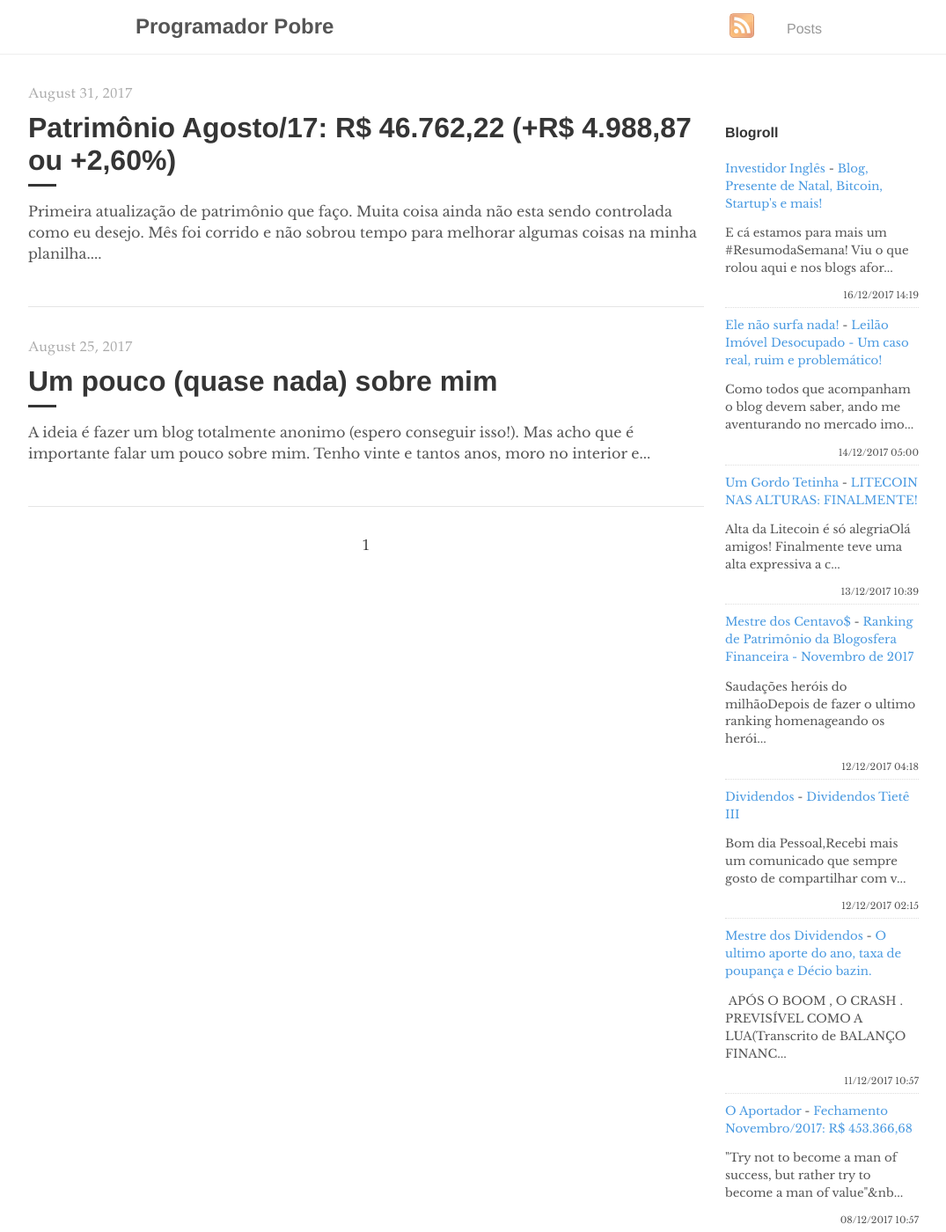
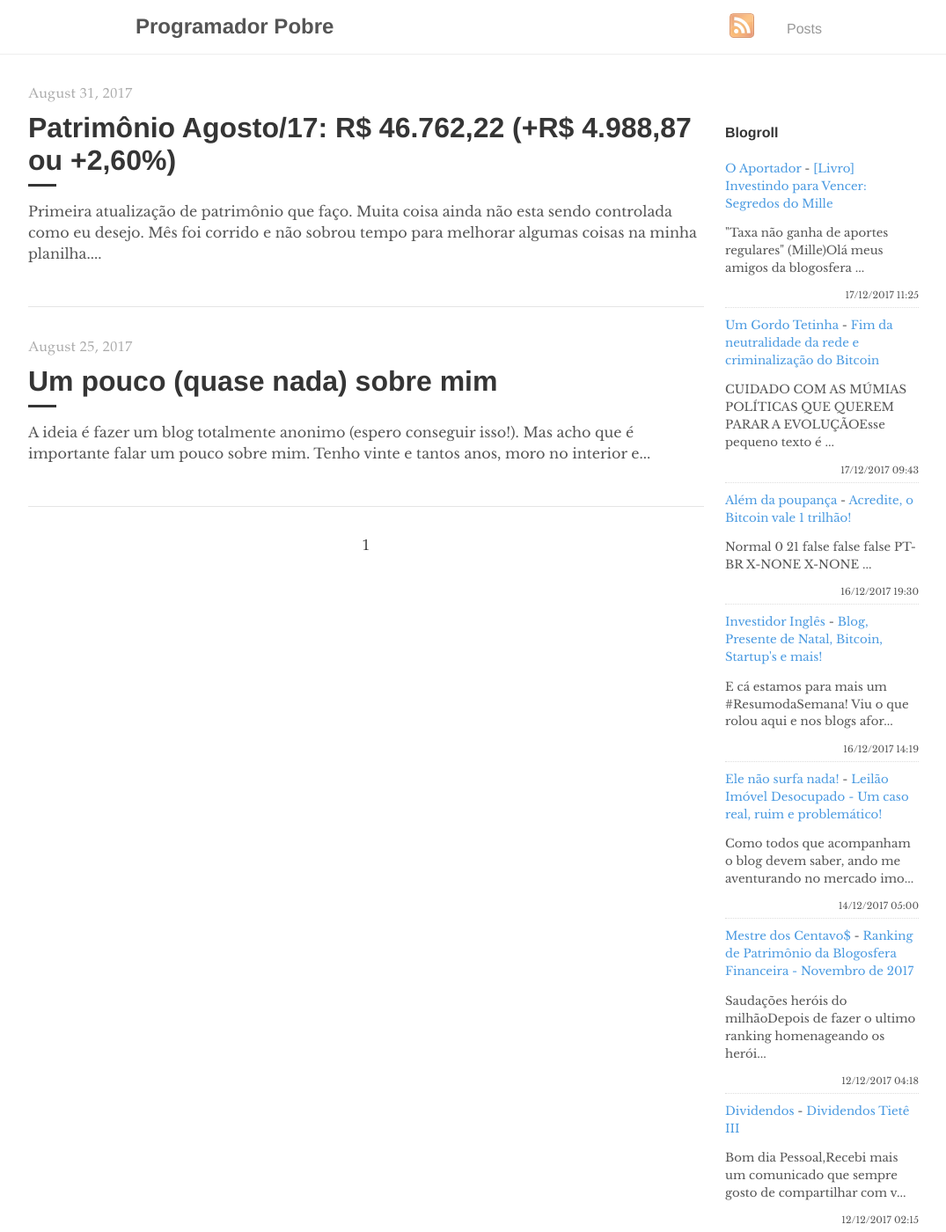
Before and after one commit to programadorpobre/programadorpobre.github.io, a Jekyll site: the page built from index.html, in a window 1280 px wide and 1400 px high. Shown: the whole window at 88% size, without its empty margins (96-1171 px from the left). Built offline with Jekyll 4.4.1, drawn with Linux system fonts in a browser that asks for light colours; the list of posts is cut into pages by our own code; comment, search, counter and statistics services are not loaded; some of the changed text lies outside the part shown.

Commit message:
[ci skip] travis #134

```diff
--- a/_includes/feed-entries.html
+++ b/_includes/feed-entries.html
@@ -1,3 +1,18 @@
+<div class="feed-entry">
+    <a class="feed-entry-site-name" href="http://oaportadorfinanceiro.blogspot.com/">O Aportador</a> - <a class="feed-entry-title" href="http://oaportadorfinanceiro.blogspot.com/2017/12/livro-investindo-para-vencer-segredos.html">[Livro] Investindo para Vencer: Segredos do Mille</a>
+    <p class="feed-entry-summary">"Taxa não ganha de aportes regulares"&nbsp;(Mille)Olá meus amigos da blogosfera ...</p>
+    <time datetime="2017-12-17T11:25:00.000-02:00">17/12/2017 11:25</time>
+</div>
+<div class="feed-entry">
+    <a class="feed-entry-site-name" href="http://gordotetinha.blogspot.com/">Um Gordo Tetinha</a> - <a class="feed-entry-title" href="http://gordotetinha.blogspot.com/2017/12/fim-da-neutralidade-da-rede-e.html">Fim da neutralidade da rede e criminalização do Bitcoin</a>
+    <p class="feed-entry-summary">CUIDADO COM AS MÚMIAS POLÍTICAS QUE QUEREM PARAR A EVOLUÇÃOEsse pequeno texto é ...</p>
+    <time datetime="2017-12-17T09:43:00.001-02:00">17/12/2017 09:43</time>
+</div>
+<div class="feed-entry">
+    <a class="feed-entry-site-name" href="http://alemdapoupanca.blogspot.com/">Além da poupança</a> - <a class="feed-entry-title" href="http://alemdapoupanca.blogspot.com/2017/12/acredite-o-bitcoin-vale-1-trilhao.html">Acredite, o Bitcoin vale 1 trilhão!</a>
+    <p class="feed-entry-summary">       Normal  0      21      false  false  false    PT-BR  X-NONE  X-NONE      ...</p>
+    <time datetime="2017-12-16T19:30:00.000-02:00">16/12/2017 19:30</time>
+</div>
 <div class="feed-entry">
     <a class="feed-entry-site-name" href="http://www.investidoringles.com/">Investidor Inglês</a> - <a class="feed-entry-title" href="http://www.investidoringles.com/2017/12/presente-de-natal-investidores-eztc3.html">Blog, Presente de Natal, Bitcoin, Startup's e mais!</a>
     <p class="feed-entry-summary">E cá estamos para mais um #ResumodaSemana! Viu o que rolou aqui e nos blogs afor...</p>
@@ -7,11 +22,6 @@
     <a class="feed-entry-site-name" href="http://elenaosurfanada.blogspot.com/">Ele não surfa nada!</a> - <a class="feed-entry-title" href="http://elenaosurfanada.blogspot.com/2017/12/leilao-imovel-desocupado-um-caso-real.html">Leilão Imóvel Desocupado - Um caso real, ruim e problemático!</a>
     <p class="feed-entry-summary">Como todos que acompanham o blog devem saber, ando me aventurando no mercado imo...</p>
     <time datetime="2017-12-14T05:00:00.000-02:00">14/12/2017 05:00</time>
-</div>
-<div class="feed-entry">
-    <a class="feed-entry-site-name" href="http://gordotetinha.blogspot.com/">Um Gordo Tetinha</a> - <a class="feed-entry-title" href="http://gordotetinha.blogspot.com/2017/12/litecoin-nas-alturas-finalmente.html">LITECOIN NAS ALTURAS: FINALMENTE!</a>
-    <p class="feed-entry-summary">Alta da Litecoin é só alegriaOlá amigos! Finalmente teve uma alta expressiva a c...</p>
-    <time datetime="2017-12-13T10:39:00.001-02:00">13/12/2017 10:39</time>
 </div>
 <div class="feed-entry">
     <a class="feed-entry-site-name" href="http://mestredoscentavos.blogspot.com/">Mestre dos Centavo$</a> - <a class="feed-entry-title" href="http://mestredoscentavos.blogspot.com/2017/12/saudacoes-herois-do-milhao-depois-de.html">Ranking de Patrimônio da Blogosfera Financeira - Novembro de 2017</a>
@@ -29,17 +39,7 @@
     <time datetime="2017-12-11T10:57:00.001-08:00">11/12/2017 10:57</time>
 </div>
 <div class="feed-entry">
-    <a class="feed-entry-site-name" href="http://oaportadorfinanceiro.blogspot.com/">O Aportador</a> - <a class="feed-entry-title" href="http://oaportadorfinanceiro.blogspot.com/2017/12/fechamento-novembro2017-r-45336668.html">Fechamento Novembro/2017: R$ 453.366,68</a>
-    <p class="feed-entry-summary">"Try not to become a man of success, but rather try to become a man of value"&nb...</p>
-    <time datetime="2017-12-08T10:57:00.000-02:00">08/12/2017 10:57</time>
-</div>
-<div class="feed-entry">
     <a class="feed-entry-site-name" href="http://microinvestidornerd.blogspot.com/">Micro Investidor Nerd</a> - <a class="feed-entry-title" href="http://microinvestidornerd.blogspot.com/2017/12/bitcoin-virou-assunto-de-mesa-de-bar.html">Bitcoin virou assunto de mesa de bar - ALERTA!</a>
     <p class="feed-entry-summary">Replico abaixo o comentário que fiz no último post do blog do AdP. Logo que come...</p>
     <time datetime="2017-12-02T04:24:00.001-08:00">02/12/2017 04:24</time>
 </div>
-<div class="feed-entry">
-    <a class="feed-entry-site-name" href="http://alemdapoupanca.blogspot.com/">Além da poupança</a> - <a class="feed-entry-title" href="http://alemdapoupanca.blogspot.com/2017/12/fechamento-novembro-de-2017.html">Fechamento - Novembro de 2017</a>
-    <p class="feed-entry-summary">Mês de queda para a bolsa após 5 meses de alta. Minhas maiores posições em ações...</p>
-    <time datetime="2017-12-01T10:29:00.000-02:00">01/12/2017 10:29</time>
-</div>
```
